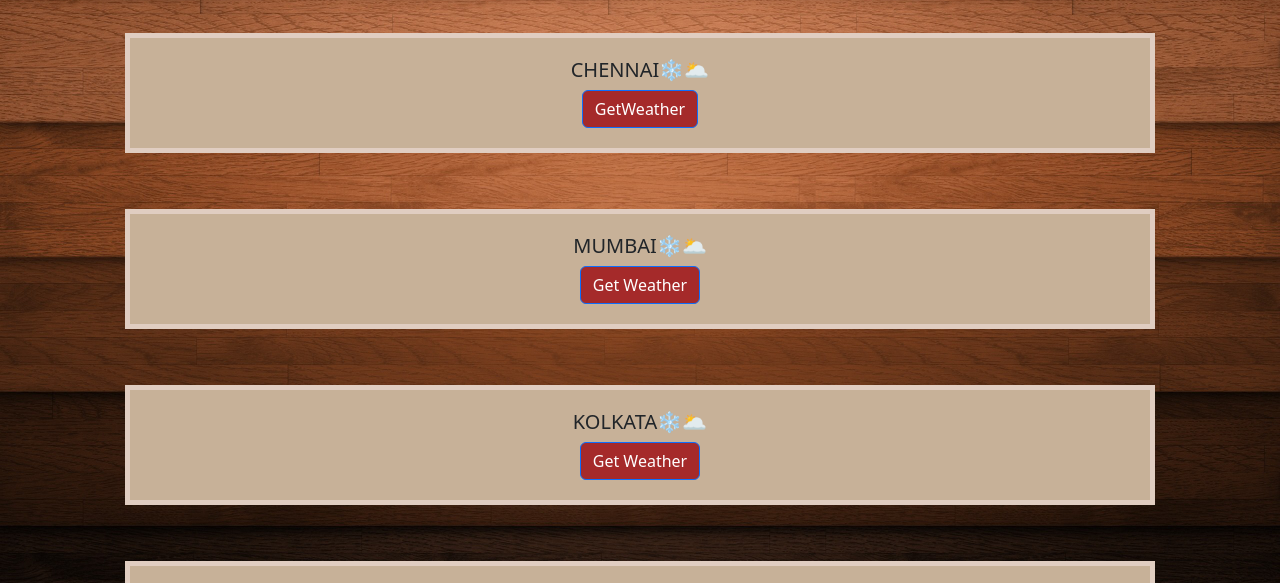
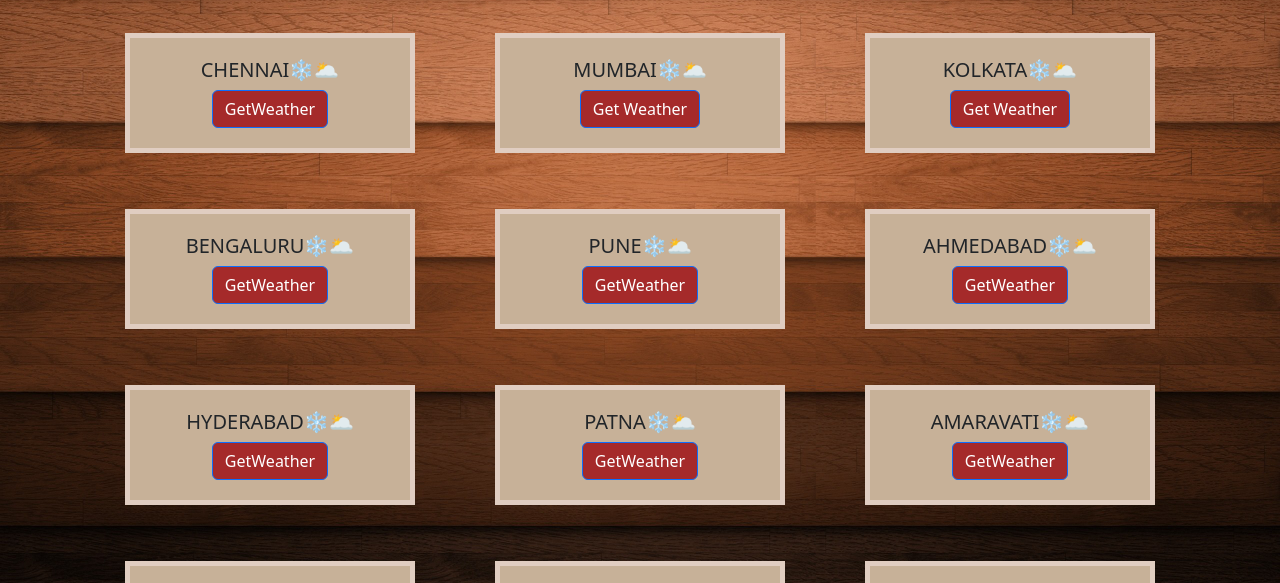
Before and after one commit to MAHESH-TS/weatherupdates, a website: page index.html in a window 1280 px wide. Shown: the part 143-726 px from the top of the page. Drawn offline with nearby package versions, Linux system fonts and the light colour scheme; files that its build step writes are made by us from their sources; files whose address does not match are found by name.

Commit message:
Update styles.css

```diff
--- a/assets/styles.css
+++ b/assets/styles.css
@@ -27,13 +27,15 @@ body{
   transition: background-color 0.2s ease;
 }
 
-.container
-{
 
-  width: calc(100% - 1rem);
+  .container {
+  flex: 1 1 calc(33.333% - 1rem);
   margin: 0.5rem;
   box-sizing: border-box;
-  }
+
+  min-width: 250px;
+}
+
 
 
 
@@ -63,10 +65,9 @@ h1 {
 
 .custom-row
 {
-  width: 100%;
   display: flex;
-  flex-wrap: wrap;
-  justify-content: space-between;
+  flex-wrap: wrap; /* Allows wrapping of containers to new lines */
+  justify-content: space-between; /* Distribute space between containers */
   margin: 0 auto;
   max-width: 1140px;
   padding-left: 15px;
```
